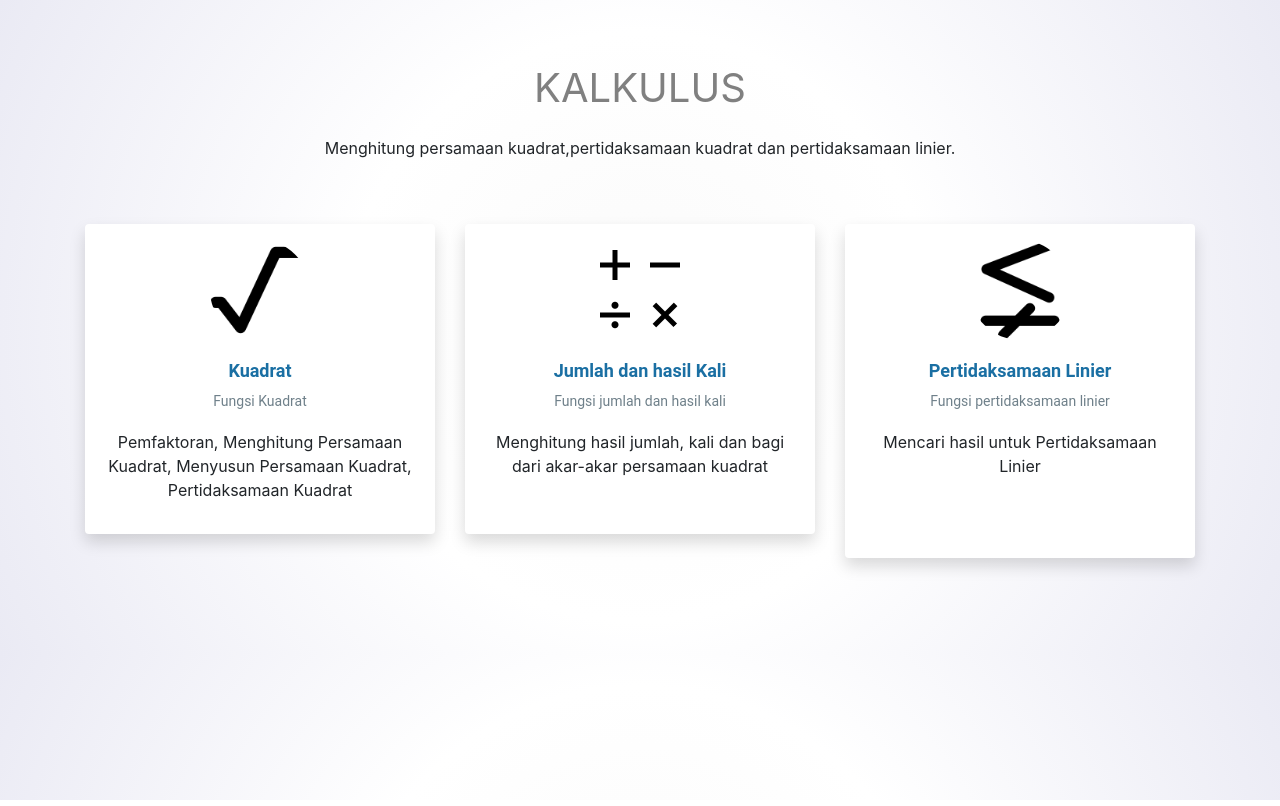
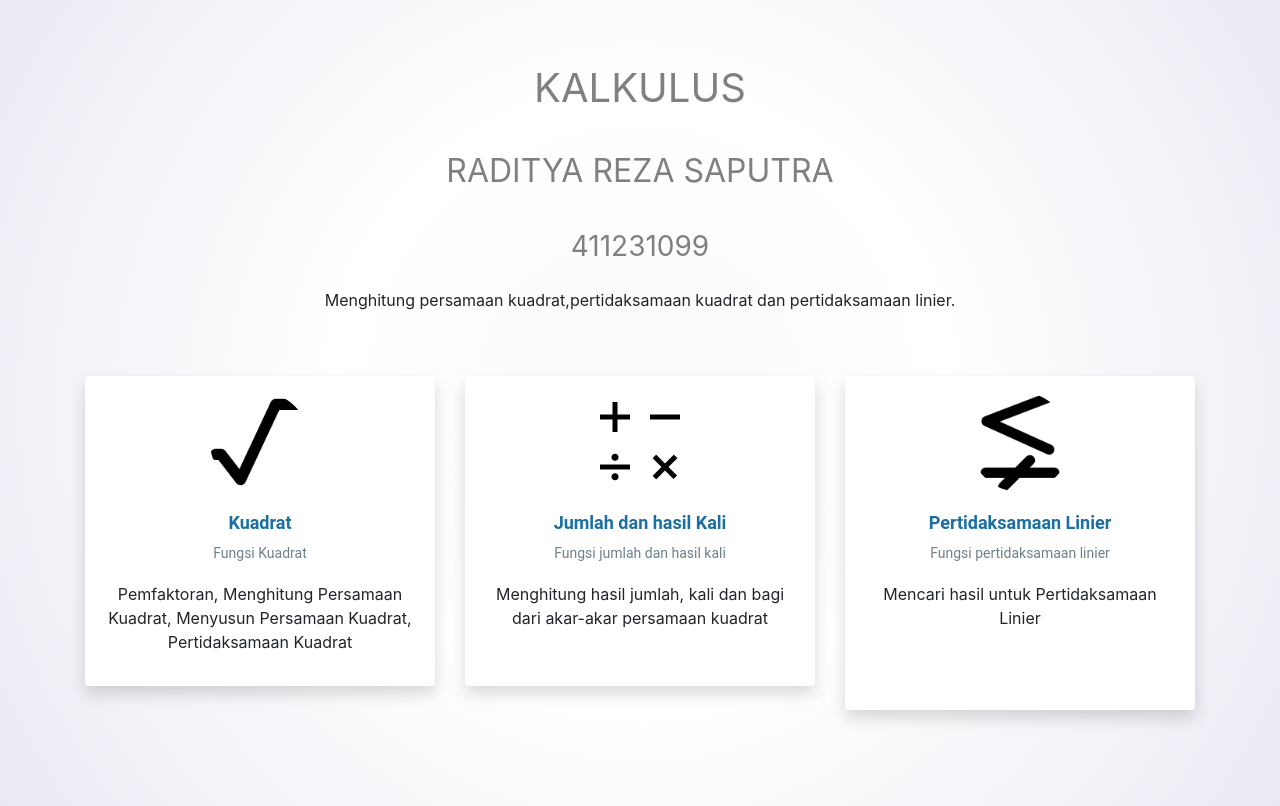
Before and after one commit to Rezsptra71/Kalkulus, a plain HTML site: page index.html in a window 1280 px wide. Drawn offline with nearby package versions, Linux system fonts and the light colour scheme.

Commit message:
Update index.html

```diff
--- a/index.html
+++ b/index.html
@@ -8,6 +8,8 @@
     <meta name="description" content="Web untuk menghitung persamaan kuadrat,pertidaksamaan kuadrat dan pertidaksamaan linier.">
     <meta name="author" content="Raditya Reza Saputra">
     <title>KALKULUS</title>
+    <title>RADITYA REZA SAPUTRA</title>
+    <title>411231099</title>
     <link rel="stylesheet" href="https://stackpath.bootstrapcdn.com/bootstrap/4.3.1/css/bootstrap.min.css">
     <link rel="stylesheet" href="css/design.min.css">
 </head>
@@ -21,6 +23,8 @@
     <header class="text-center py-5">
         <div class="container">
             <h1 class="font-weight-normal pagehead py-3">KALKULUS</h1>
+            <h2 class="font-weight-normal pagehead py-3">RADITYA REZA SAPUTRA</h2>
+            <h3 class="font-weight-normal pagehead py-3">411231099</h3>
             <p class="font-weight-normal">Menghitung persamaan kuadrat,pertidaksamaan kuadrat dan pertidaksamaan linier.
             </p>
         </div>
```
